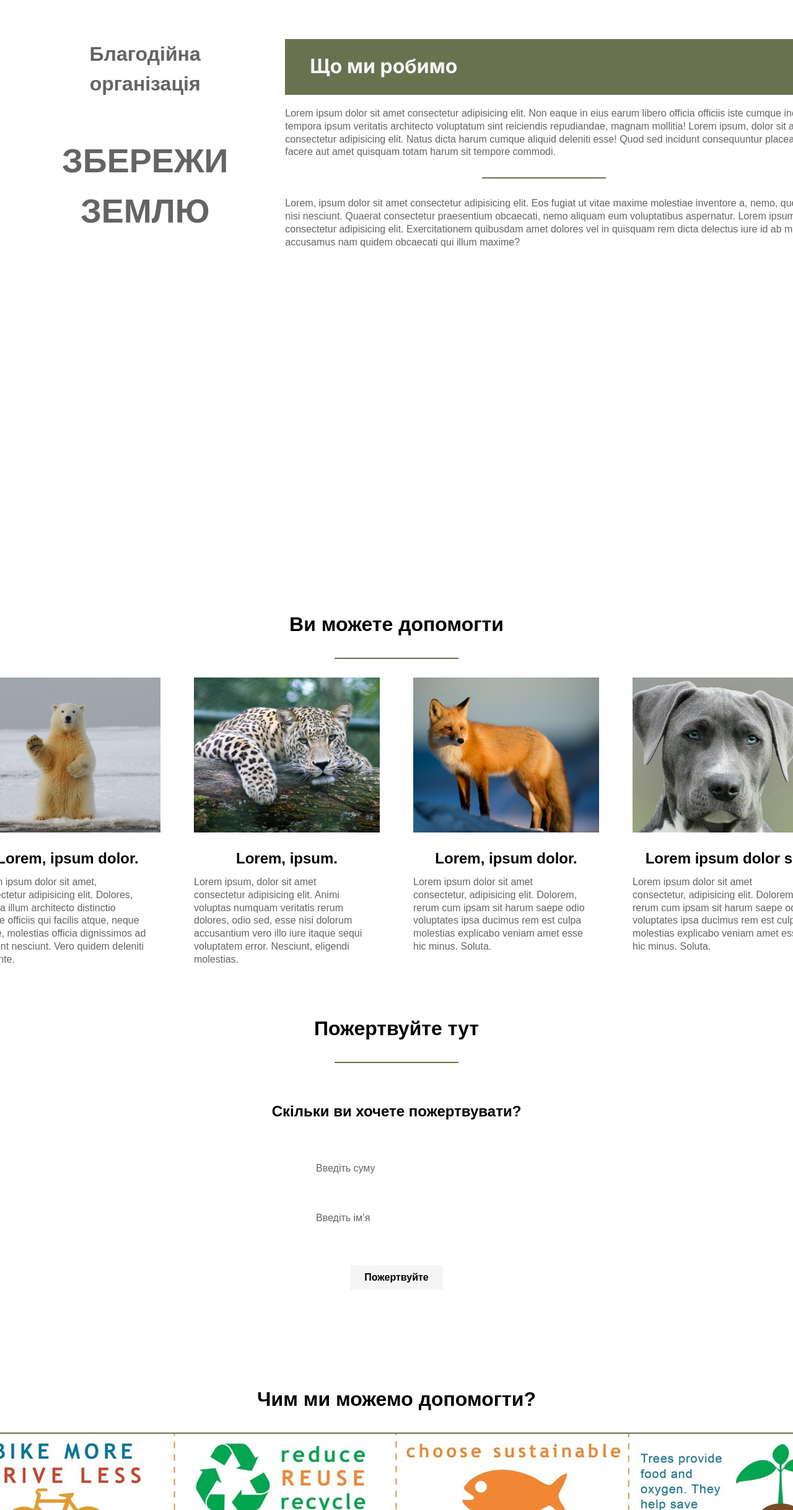
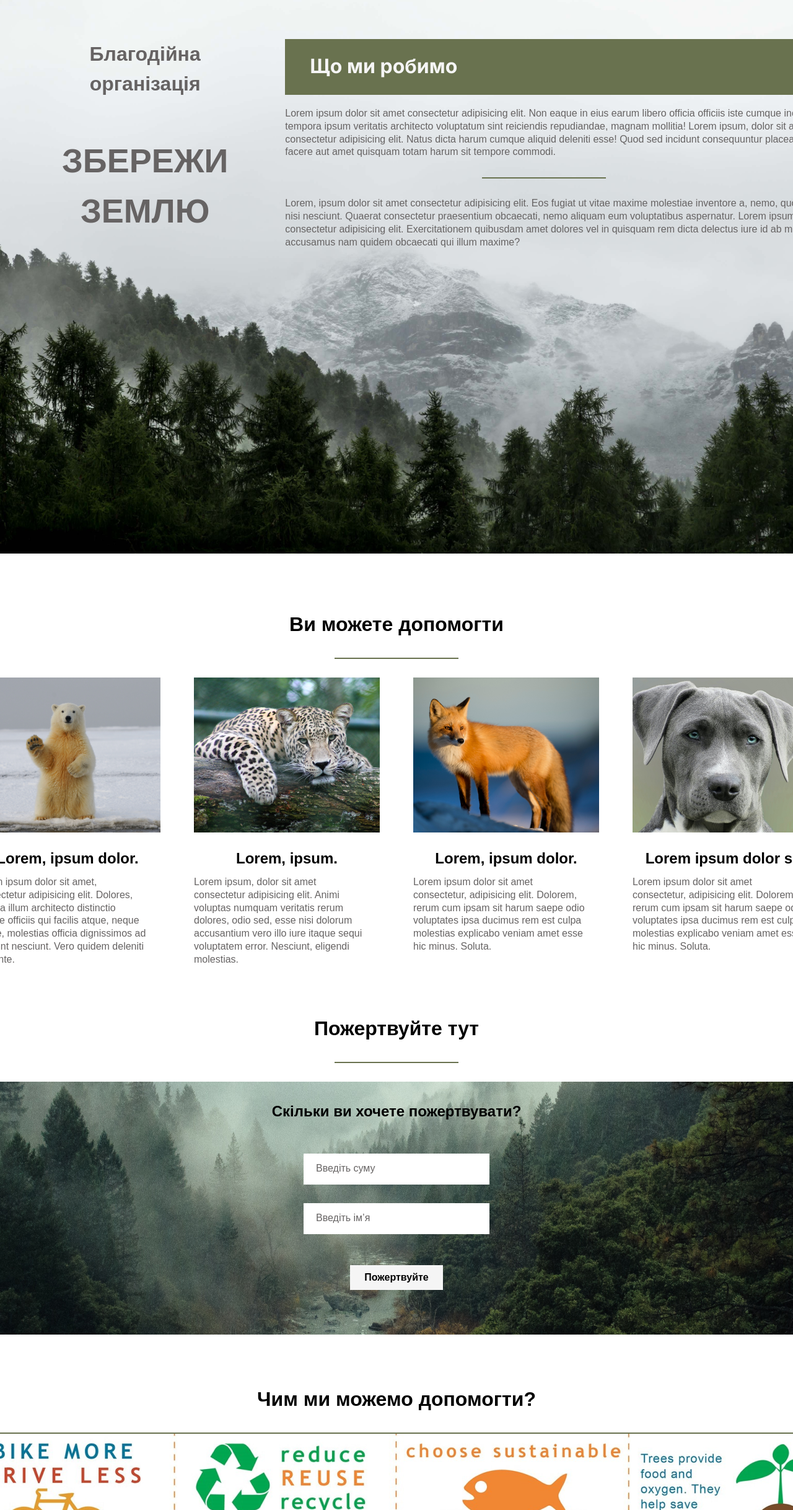
Before and after one commit to mishasergus/SavePlanet, a plain HTML site: page index.html in a window 1280 px wide. Shown: the part 124-2560 px from the top of the page at 62% size. Drawn offline with Linux system fonts and the light colour scheme; the site is published under a folder, as on GitHub Pages, so addresses that start at the root find nothing.

Commit message:
Update index.html

```diff
--- a/index.html
+++ b/index.html
@@ -8,13 +8,13 @@
     <link rel="icon" href="images/logo.png">
     <style>
         .sect1-wrap {
-            background-image: url(/images/Rectangle\ 8.png);
+            background-image: url(images/Rectangle\ 8.png);
             background-repeat: no-repeat;
             background-size: cover;
             background-position: center;
         }
         .money{
-            background-image: url(/images/Rectangle\ 13.png);
+            background-image: url(images/Rectangle\ 13.png);
             background-repeat: no-repeat;
             background-size: cover;
             background-position: center;
```
